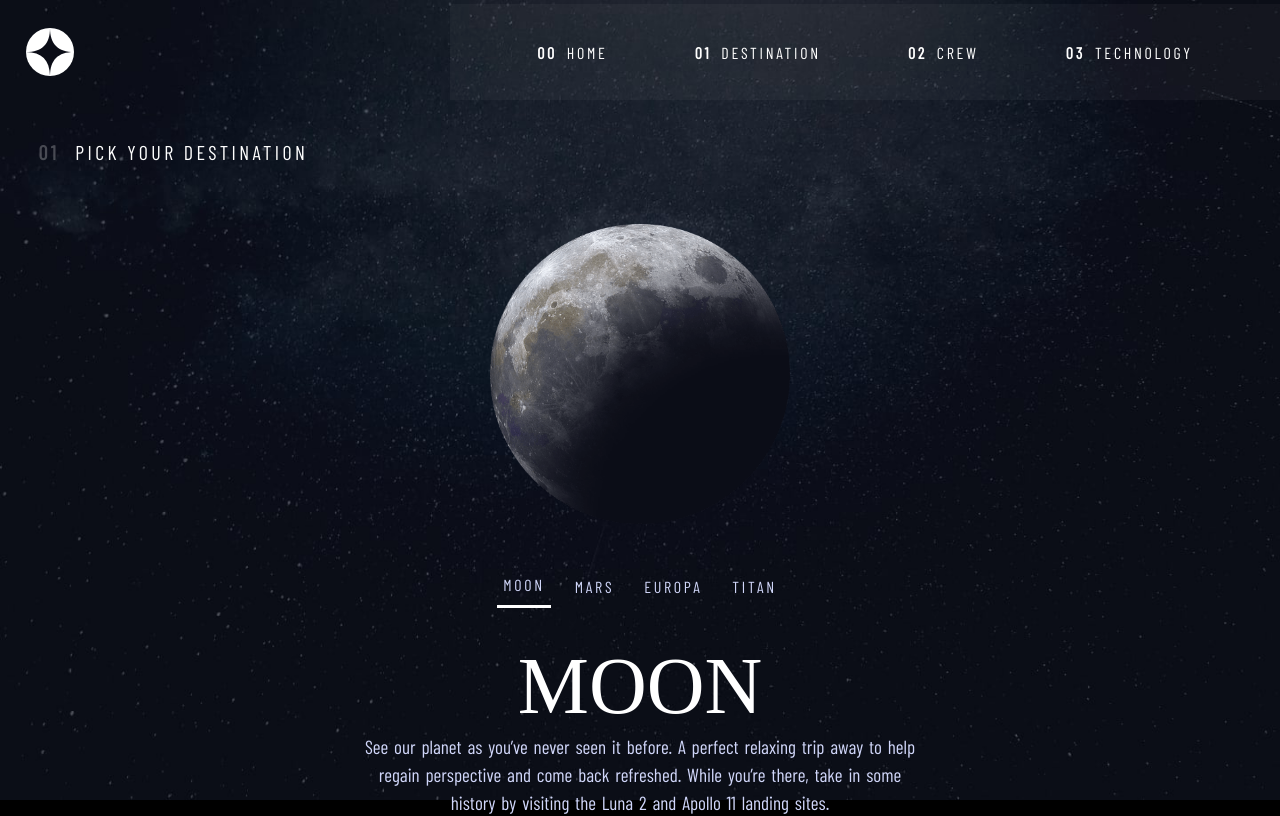
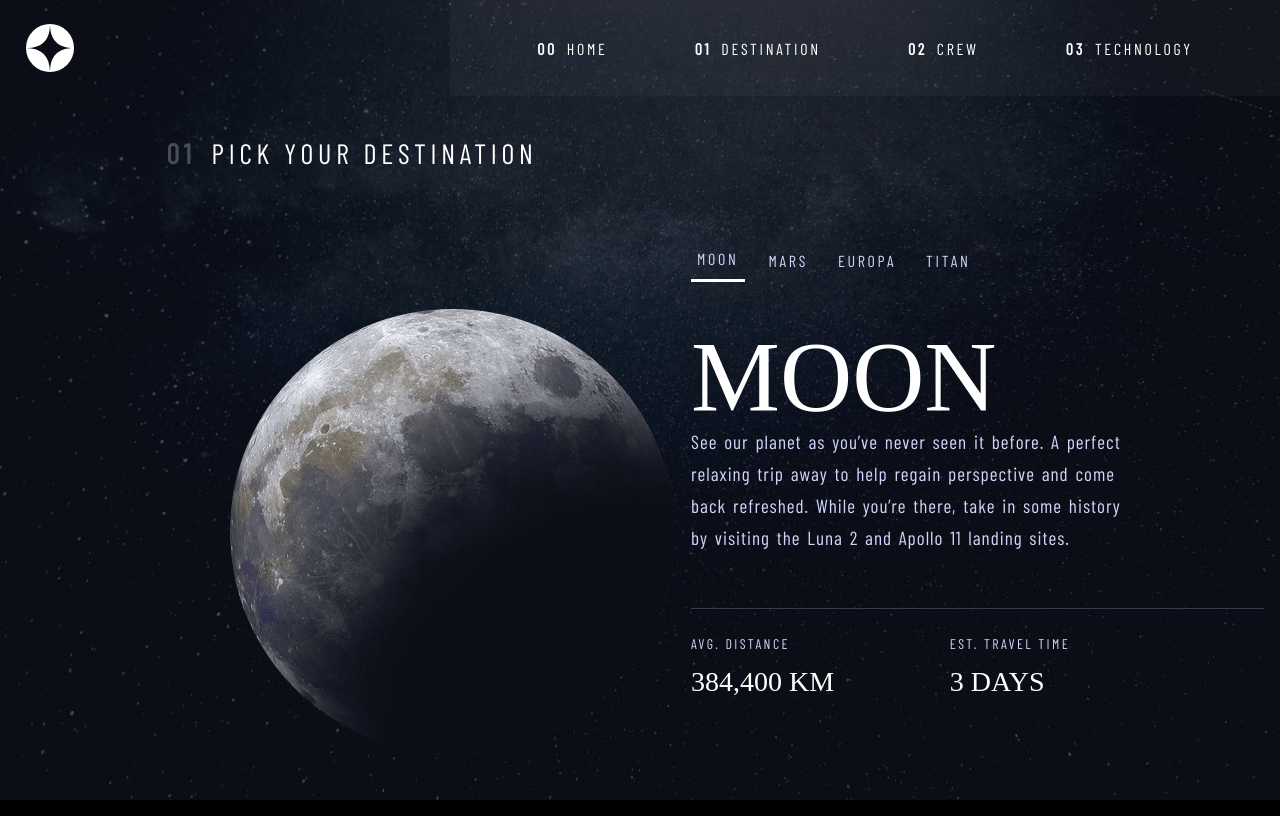
Before and after one commit to the-rabblerouser/SpaceTourism, a Next.js app: page /destination in a window 1280 px wide. Shown: the top 816 px of the page. Built offline with nearby package versions, Linux system fonts and the light colour scheme; a web font is replaced by a local one.

Commit message:
Desktop resize styles

```diff
--- a/components/DestinationPage/Planet.tsx
+++ b/components/DestinationPage/Planet.tsx
@@ -3,21 +3,6 @@ import React from 'react';
 import styled from 'styled-components';
 
 import data from '../../lib/data.json';
-
-const Img = styled.img`
-	height: 170px;
-	width: 170px;
-	margin-top: 32px;
-
-	@media (min-width: 768px) {
-		height: 300px;
-		width: 300px;
-		margin-top: 60px;
-	}
-
-	@media (min-width: 1224px) {
-	}
-`;
 
 const PlanetToggleContainer = styled.div`
 	display: flex;
@@ -34,6 +19,8 @@ const PlanetToggleContainer = styled.div`
 	}
 
 	@media (min-width: 1224px) {
+		height: 34px;
+		width: 285.5px;
 	}
 `;
 
@@ -96,6 +83,11 @@ const Heading = styled.h2`
 	}
 
 	@media (min-width: 1224px) {
+		margin: 37px 0 14px 0;
+		font-size: 100px;
+		line-height: 115px;
+		letter-spacing: 0px;
+		text-align: left;
 	}
 `;
 
@@ -120,6 +112,12 @@ const BodyText = styled.p`
 	}
 
 	@media (min-width: 1224px) {
+		height: 128px;
+		width: 444px;
+		font-size: 19px;
+		line-height: 32px;
+		letter-spacing: 1px;
+		text-align: left;
 	}
 `;
 
@@ -150,6 +148,9 @@ const StatContainer = styled.div`
 	}
 
 	@media (min-width: 1224px) {
+		justify-content: flex-start;
+		margin-top: 54px;
+		padding-top: 28px;
 	}
 `;
 
@@ -174,6 +175,8 @@ const StatText = styled.p<StatTextTypes>`
 	}
 
 	@media (min-width: 1224px) {
+		text-align: left;
+		margin-right: 160px;
 	}
 `;
 
@@ -192,6 +195,7 @@ const Stat = styled.p`
 	}
 
 	@media (min-width: 1224px) {
+		text-align: left;
 	}
 `;
 
@@ -208,7 +212,6 @@ const Planet = ({ planets, selected, setSelected }: PlanetPropTypes) => {
 
 	return (
 		<>
-			<Img src={`./assets/destination/image-${selected.toLowerCase()}.png`} />
 			<PlanetToggleContainer>
 				{planets.map((planet) => {
 					return (
--- a/components/Navbar/Navbar.styled.ts
+++ b/components/Navbar/Navbar.styled.ts
@@ -8,7 +8,7 @@ export const Nav = styled.nav`
 	display: flex;
 	align-items: start;
 	width: 100vw;
-	height: 100px;
+	height: 12vh;
 
 	@media (min-width: 1224px) {
 		align-items: end;
--- a/pages/destination.tsx
+++ b/pages/destination.tsx
@@ -33,6 +33,15 @@ const Container = styled.div`
 	}
 
 	@media (min-width: 1224px) {
+		display: grid;
+		justify-content: space-between;
+		height: 88vh;
+		width: 100vw;
+		grid-columns-template: 1fr 1fr 2fr;
+		grid-rows-template: 2fr;
+		grid-template-areas:
+			'subheading planet planet'
+			'moon planet planet';
 	}
 `;
 
@@ -57,6 +66,13 @@ const SubHeading = styled.h6`
 	}
 
 	@media (min-width: 1224px) {
+		grid-area: subheading;
+		margin: 40px 0 0 166.5px;
+		font-family: Barlow Condensed;
+		font-size: 28px;
+		line-height: 34px;
+		letter-spacing: 4.724999904632568px;
+		text-align: left;
 	}
 `;
 
@@ -81,6 +97,44 @@ const Span = styled.div`
 	}
 
 	@media (min-width: 1224px) {
+		font-size: 28px;
+		line-height: 34px;
+		letter-spacing: 4.724999904632568px;
+		text-align: left;
+	}
+`;
+
+const Img = styled.img`
+	height: 170px;
+	width: 170px;
+	margin-top: 32px;
+
+	@media (min-width: 768px) {
+		height: 300px;
+		width: 300px;
+		margin-top: 60px;
+	}
+
+	@media (min-width: 1224px) {
+		grid-area: moon;
+		align-self: center;
+		justify-self: end;
+		width: 445px;
+		height: 445px;
+		margin: 0 0 0 230px;
+	}
+`;
+
+const PlanetContainer = styled.section`
+	display: flex;
+	flex-direction: column;
+	justify-content: center;
+	align-items: center;
+
+	@media (min-width: 1224px) {
+		align-items: start;
+		grid-area: planet;
+		height: 88vh;
 	}
 `;
 
@@ -94,14 +148,21 @@ const destination: NextPage = () => {
 				<Navbar />
 				<main>
 					<Container>
+						<>
 							<SubHeading>
 								<Span>01</Span> PICK YOUR DESTINATION
 							</SubHeading>
+							<Img
+								src={`./assets/destination/image-${selected.toLowerCase()}.png`}
+							/>
+						</>
+						<PlanetContainer>
 							<Planet
 								planets={planets}
 								selected={selected}
 								setSelected={setSelected}
 							/>
+						</PlanetContainer>
 					</Container>
 				</main>
 			</Body>
```
Lines whose indentation alone changed are shown as unchanged.
